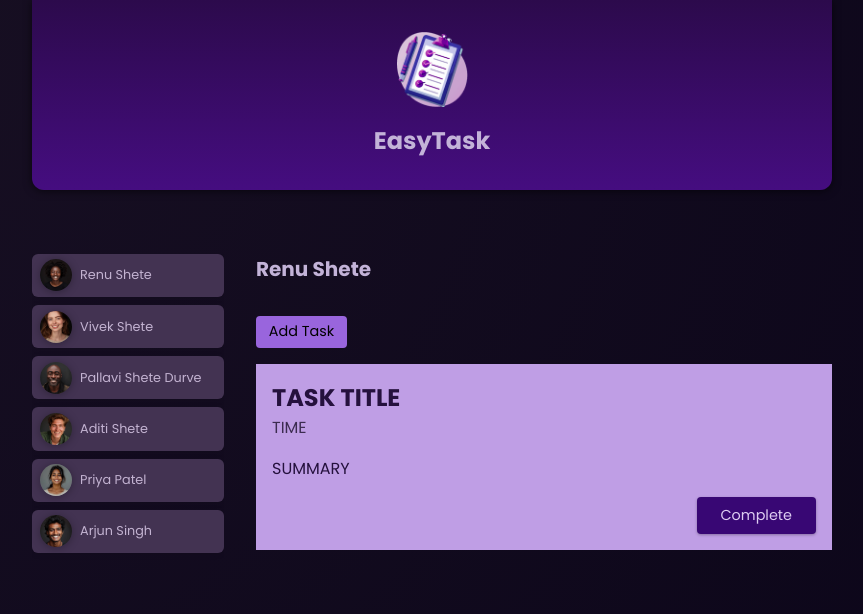
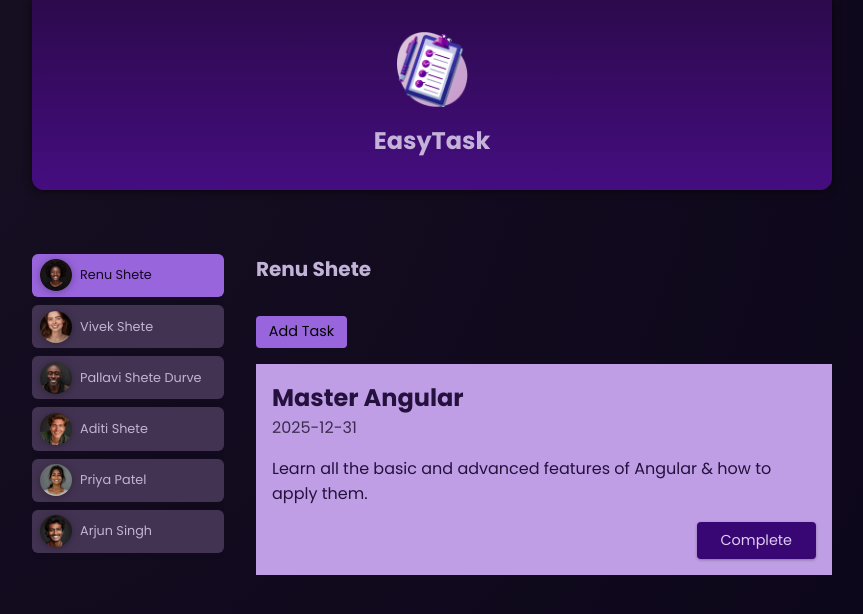
Before and after one commit to kaustubh-genserve/learn_angular, an Angular app in the folder first-angular-app/: page / in a window 1280 px wide. Both pictures are taken after a click on the button "Renu Shete". Shown: the top 614 px of the page, without its empty margins (208-1071 px from the left). Built offline with nearby package versions, Linux system fonts and the light colour scheme.

Commit message:
update user and task components to improve user selection and task completion; refactor templates and add models for better type safety

```diff
--- a/first-angular-app/src/app/app.component.html
+++ b/first-angular-app/src/app/app.component.html
@@ -5,7 +5,11 @@
 <main>
   <ul id="users">
     @for( user of users ; track user.id){
-    <app-user [user]="user" (select)="onSelectUser($event)"></app-user>
+    <app-user
+      [user]="user"
+      [selected]="user.id === selectedUserId"
+      (select)="onSelectUser($event)"
+    ></app-user>
     }
   </ul>
 
--- a/first-angular-app/src/app/app.component.ts
+++ b/first-angular-app/src/app/app.component.ts
@@ -20,7 +20,7 @@ import { TaskComponent } from './task/task.component';
 export class AppComponent {
   users = DUMMY_USERS;
 
-  selectedUserId?: string = '';
+  selectedUserId?: string;
 
   get selectedUser() {
     return this.users.find((user) => user.id === this.selectedUserId)!;
--- a/first-angular-app/src/app/task/task.component.html
+++ b/first-angular-app/src/app/task/task.component.html
@@ -8,7 +8,7 @@
 
   <ul>
     @for (task of selectedUserTasks; track task.id) {
-    <app-tasks></app-tasks>
+    <app-tasks [task]="task" (complete)="onCompleteTask($event)"></app-tasks>
     }
   </ul>
 </section>
--- a/first-angular-app/src/app/task/task.component.ts
+++ b/first-angular-app/src/app/task/task.component.ts
@@ -42,4 +42,8 @@ export class TaskComponent {
   get selectedUserTasks() {
     return this.tasks.filter((task) => task.userId === this.userId);
   }
+
+  onCompleteTask(id: string) {
+    this.tasks = this.tasks.filter((task) => task.id !== id);
+  }
 }
--- a/first-angular-app/src/app/task/tasks/tasks.component.html
+++ b/first-angular-app/src/app/task/tasks/tasks.component.html
@@ -1,8 +1,8 @@
 <article>
-  <h2>TASK TITLE</h2>
-  <time>TIME</time>
-  <p>SUMMARY</p>
+  <h2>{{ task.title }}</h2>
+  <time>{{ task.dueDate }}</time>
+  <p>{{ task.summary }}</p>
   <p class="actions">
-    <button>Complete</button>
+    <button (click)="onCompleteTask()">Complete</button>
   </p>
 </article>
--- a/first-angular-app/src/app/task/tasks/tasks.component.ts
+++ b/first-angular-app/src/app/task/tasks/tasks.component.ts
@@ -1,4 +1,6 @@
-import { Component, Input } from '@angular/core';
+import { Component, EventEmitter, Input, Output } from '@angular/core';
+
+import { Task } from './tasks.model';
 
 @Component({
   selector: 'app-tasks',
@@ -8,5 +10,10 @@ import { Component, Input } from '@angular/core';
   styleUrl: './tasks.component.css',
 })
 export class TasksComponent {
-  @Input() name?: string;
+  @Input({ required: true }) task!: Task;
+  @Output() complete = new EventEmitter<string>();
+
+  onCompleteTask() {
+    this.complete.emit(this.task.id);
+  }
 }
--- a/first-angular-app/src/app/user/user.component.html
+++ b/first-angular-app/src/app/user/user.component.html
@@ -1,6 +1,6 @@
 <div>
   <!-- Adding eventlistener from angular using () and attching to ts file -->
-  <button (click)="onSelectUser()">
+  <button [class.active]="selected" (click)="onSelectUser()">
     <!-- property binding from ts to template, happended with [] with src -->
     <!-- we are using a getter names imagePath defined in ts logic to compute the file path and paste here insted of a sting poperation in HTML file -->
     <img [src]="imagePath" [alt]="user.name" />
--- /dev/null
+++ b/first-angular-app/src/app/user/user.model.ts
@@ -0,0 +1,5 @@
+export type User = {
+  id: string;
+  name: string;
+  avatar: string;
+};
```
Also changed, not shown: first-angular-app/src/app/task/tasks/tasks.model.ts (added, +7 -0 lines), first-angular-app/src/app/user/user.component.ts (+3 -11 lines), 2 other files (tests, documents, lock files or other folders).
